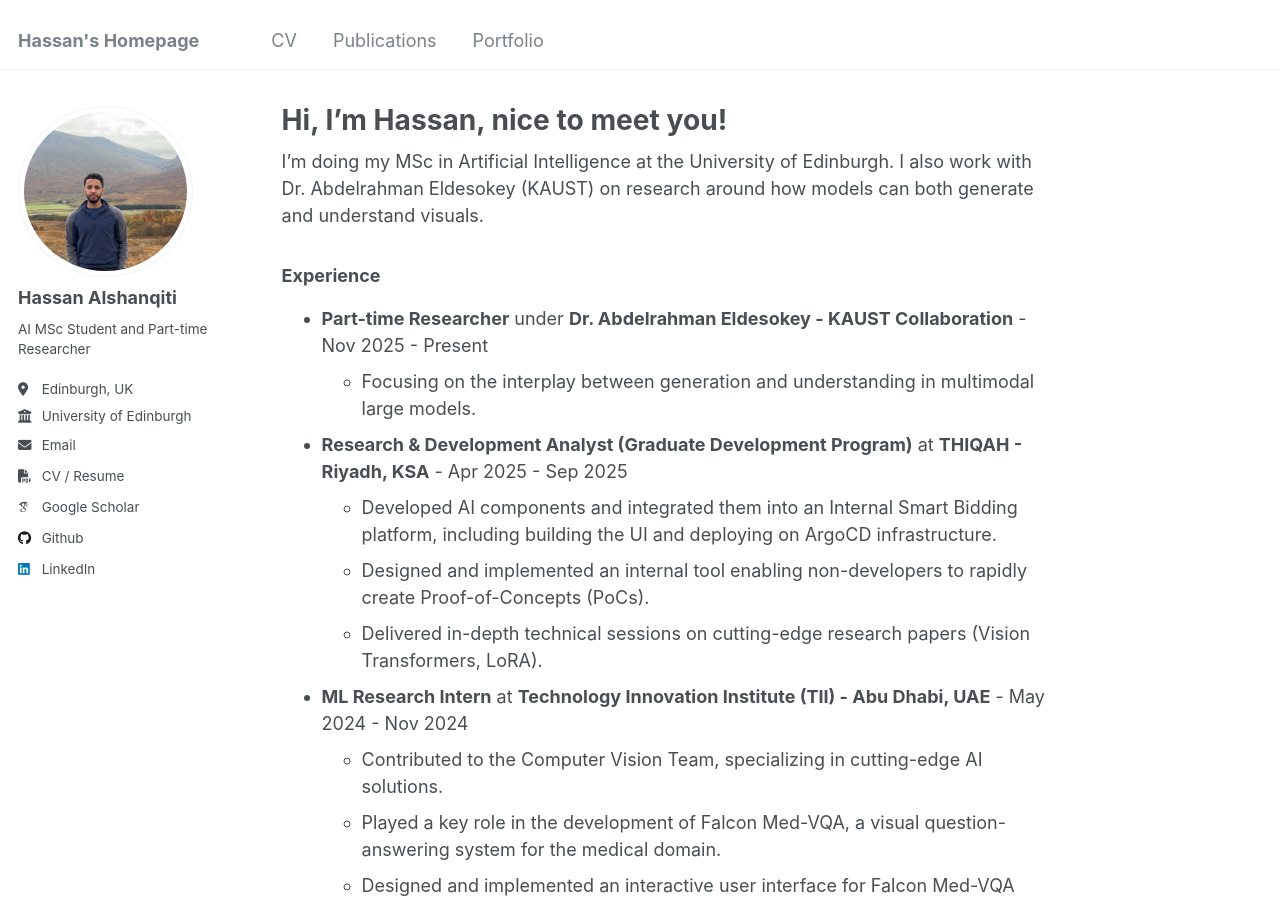
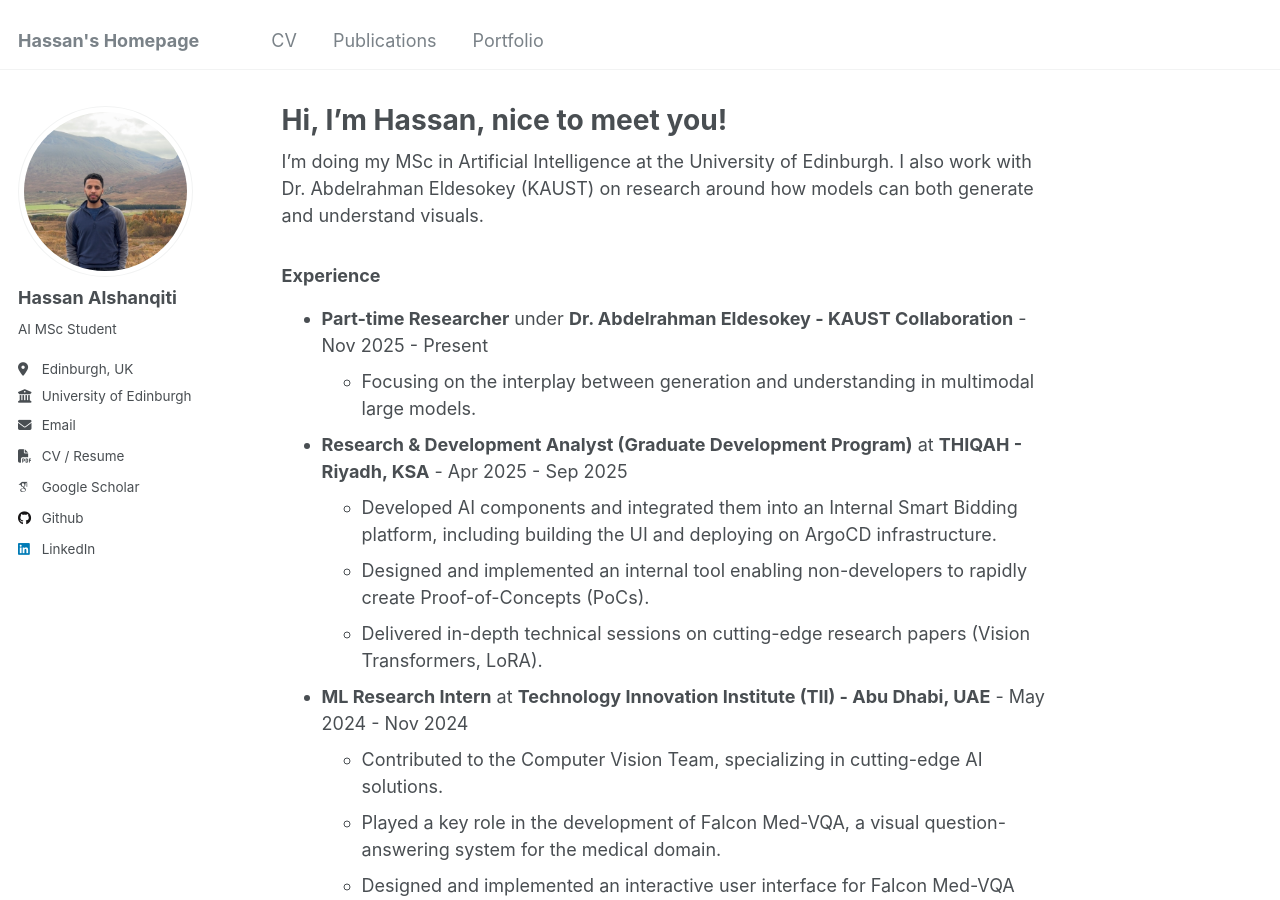
Before and after one commit to opmyth/opmyth.github.io, a Jekyll site: the page built from _pages/about.md, in a window 1280 px wide and 900 px high. Built offline with Jekyll 4.4.1, drawn with Linux system fonts in a browser that asks for light colours; some web fonts are replaced.

Commit message:
some changes

```diff
--- a/_config.yml
+++ b/_config.yml
@@ -25,7 +25,7 @@ author:
   avatar           : "pfp2.jpg"
   name             : "Hassan Alshanqiti"
   pronouns         : # example: "she/her"
-  bio              : "AI MSc Student and Part-time Researcher"
+  bio              : "AI MSc Student"
   location         : "Edinburgh, UK"
   employer         : "University of Edinburgh"
   uri              : # URL
```
